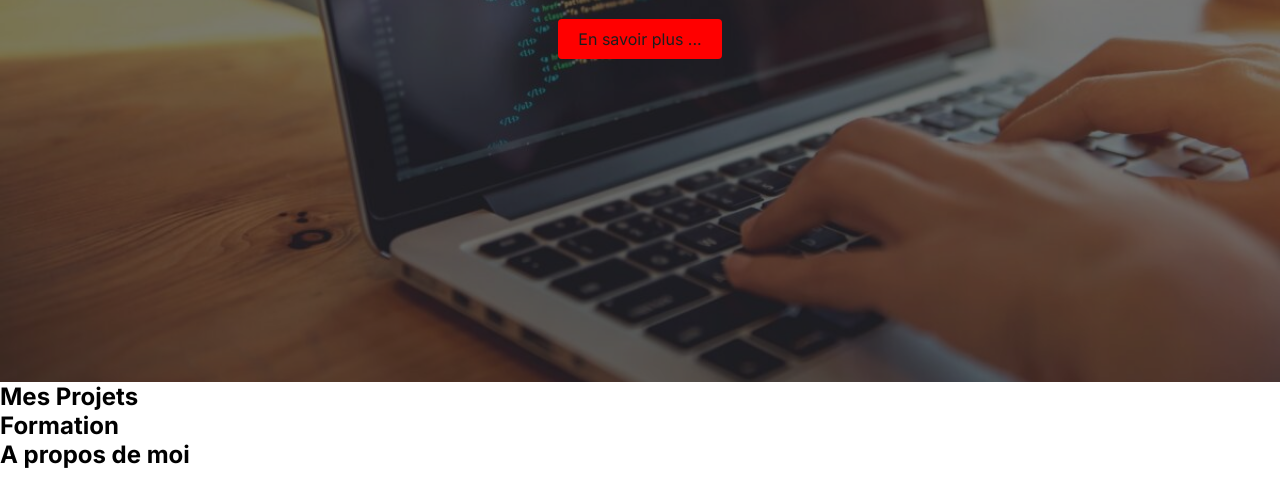
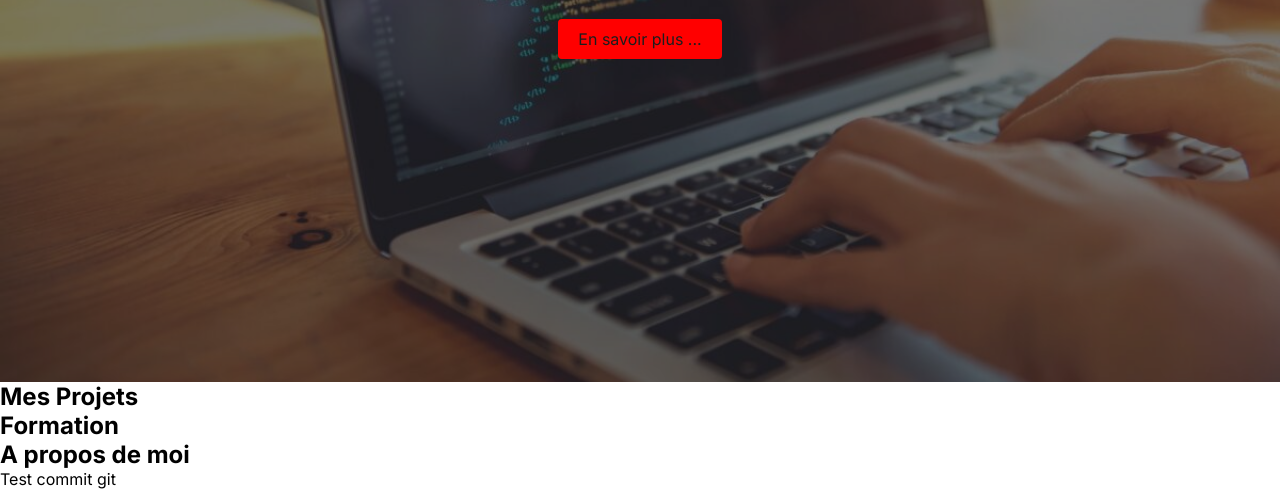
Before and after one commit to irvingqueval/DonkeySchool, a plain HTML site: page index.html in a window 1280 px wide. Shown: the part 473-962 px from the top of the page. Drawn offline with Linux system fonts and the light colour scheme.

Commit message:
test-commit

```diff
--- a/index.html
+++ b/index.html
@@ -35,6 +35,8 @@
         <section id="A-propos">
             <h1>A propos de moi</h1>
         </section>
+        <p>Test commit git
+        </p>
     </body>
 
 </html>
```
